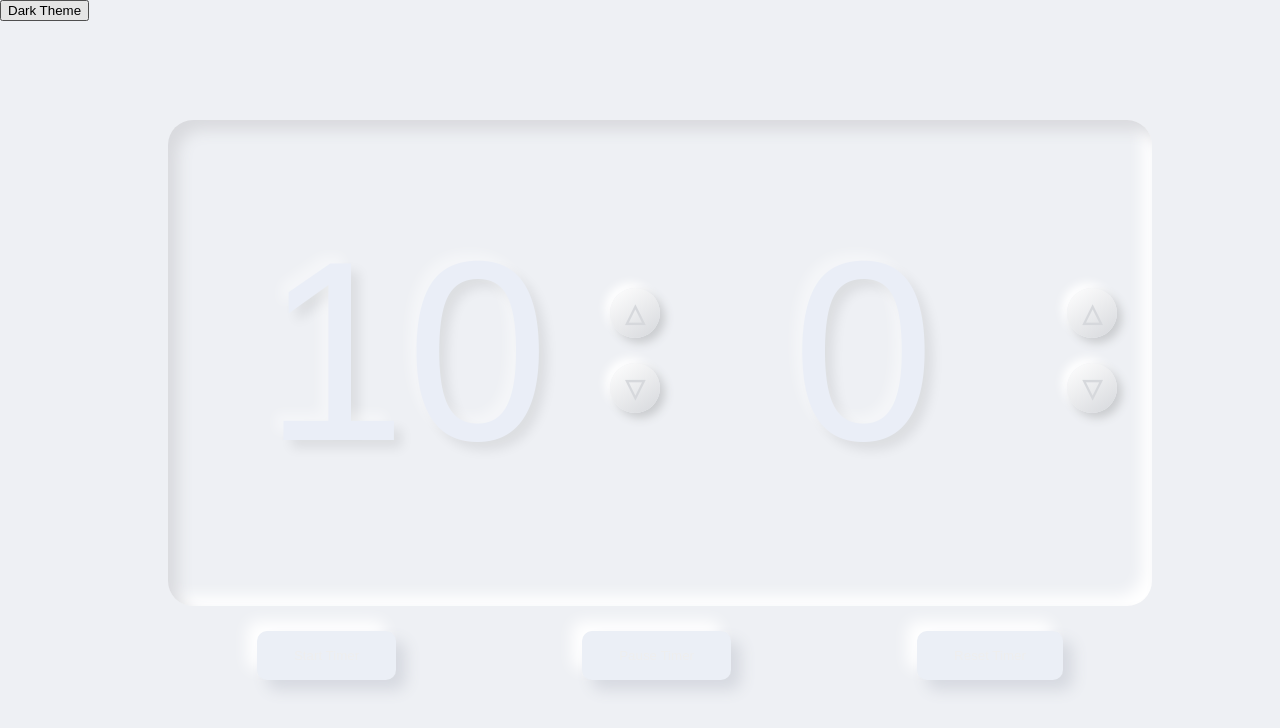
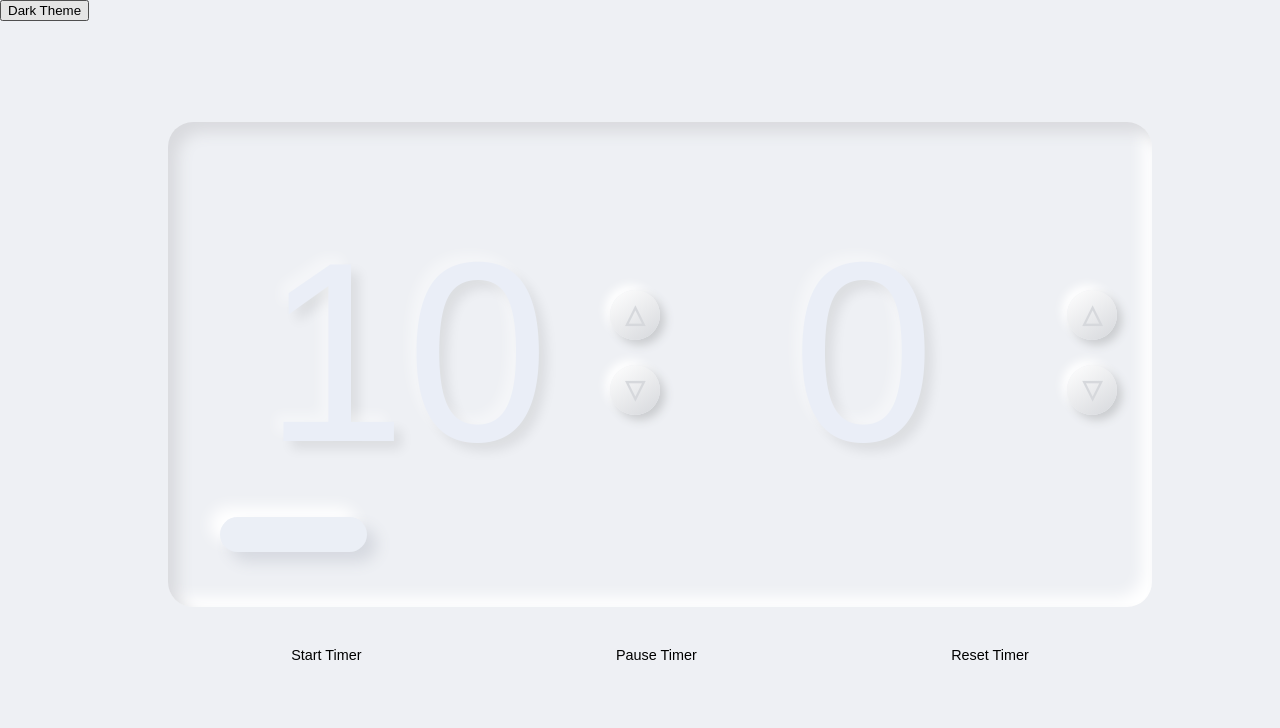
Before and after one commit to dolaron/neu-timer, a Vue app: page / in a window 1280 px wide. Shown: the top 728 px of the page. Built offline with nearby package versions, Linux system fonts and the light colour scheme.

Commit message:
add some variables

```diff
--- a/src/components/Timer.vue
+++ b/src/components/Timer.vue
@@ -142,6 +142,10 @@ export default {
       this.seconds = 0;
 		}
   },
+  mounted() {
+    this.setTime();
+    this.setStartProgressTime();
+  },
   components: {
     TimerInput,
     TimerButtons
@@ -179,14 +183,14 @@ export default {
 
     &:before,
     &:after {
+      display: var(--display-pseudo-elem);
       position: absolute;
+      content: '';
       top: 0;
       left: 2%;
-      display: var(--display-pseudo-elem);
-      content: '';
+      height: 25px;
       border-radius: var(--progress-border-radius);
       transition: width 0.2s ease-out; // TODO change from width to scale or something else
-      height: 25px;
 
       @media (min-width: 600px) {
         min-height: 35px;
@@ -211,13 +215,24 @@ export default {
   &__start,
   &__pause,
   &__reset {
-    background: var(--progress-background-color);
-    box-shadow: var(--progress-box-shadow);
-    border: 2px solid transparent;
-    border-radius: 10px;
+    border: none;
+    border-radius: 11px;
     padding: 15px 35px;
     margin: 25px 0 0 0;
-    color: #eee;
+    font-family: var(--font-family);
+    font-size: 0.9rem;
+    color: var(--action-button-color);
+    transition: box-shadow 0.2s, background 0.2s, border-radius 0.2s, color 0.2s;
+    box-shadow: var(--action-button-box-shadow);
+    background: var(--action-button-background);
+    cursor: pointer;
+
+    &:hover {
+      color: var(--action-button-color-hover);
+      box-shadow: var(--action-button-box-shadow-hover);
+      background: var(--action-button-background-hover);
+      border-radius: 15px;
+    }
   }
 }
 </style>
--- a/src/components/TimerInput.vue
+++ b/src/components/TimerInput.vue
@@ -60,7 +60,7 @@ input.timer-input {
   line-height: 1.25rem;
   text-align: center;
   background: transparent;
-  font-family: 'Poppins', sans-serif;
+  font-family: var(--font-family);
   font-size: calc(60vw / 3);
   // font-size: 30ch;
   color: var(--timer-input-color);
--- a/src/styles/main.scss
+++ b/src/styles/main.scss
@@ -1,7 +1,8 @@
 :root {
   --timer-button-border-radius: 25px; // not theme mode relatable
   --progress-border-radius: 25px; // not theme mode relatable
-  --timer-input-shape: block;
+  --timer-input-shape: block; // not theme mode relatable
+  --font-family: 'Poppins', sans-serif;
 
 
   --background-color-primary: rgb(238, 240, 244);
@@ -49,4 +50,14 @@
 
   --timer-button-background: --timer-button-before-background;
   --timer-button-background-hover: --timer-button-after-background;
+
+  --timer-button-box-shadow: var(--progress-box-shadow);
+  --timer-button-box-shadow-hover: -4px -4px 6px rgba(0,0,0, 0.40), 5px 5px 6px #124731;
+
+  --action-button-color: #498f72;
+  --action-button-color-hover: #2f6d53;
+  --action-button-box-shadow: -3px -3px 5px #124731, 3px 3px 4px rgba(0,0,0, 0.40);
+  --action-button-background: linear-gradient(164deg, #0e3d2a 20%, #092c1e 80%);
+  --action-button-box-shadow-hover: -2px -2px 4px rgba(0,0,0, 0.40), 3px 3px 5px #124731e1;
+  --action-button-background-hover: linear-gradient(166deg, #051f14 12%, #072418 35%, #0e3d2a 80%);
 }
```
Also changed, not shown: 1 other file (tests, documents, lock files or other folders).
